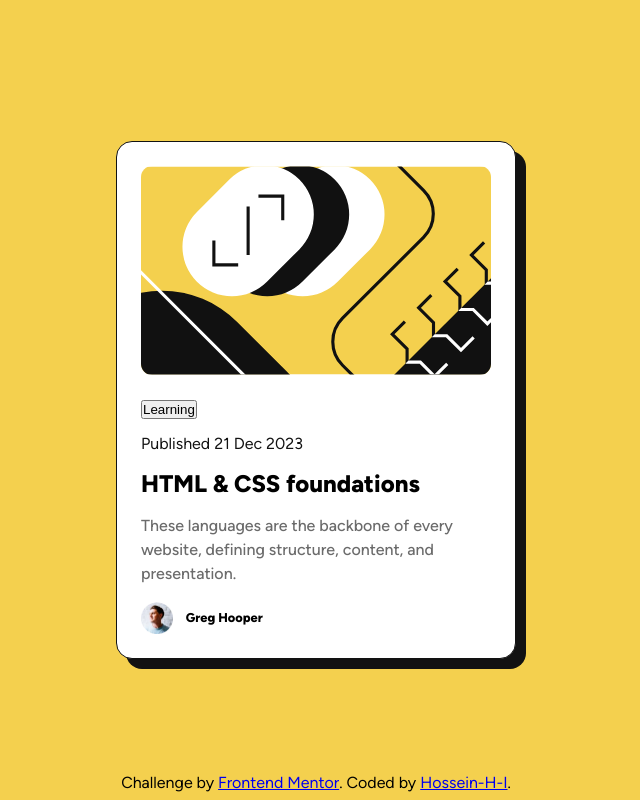
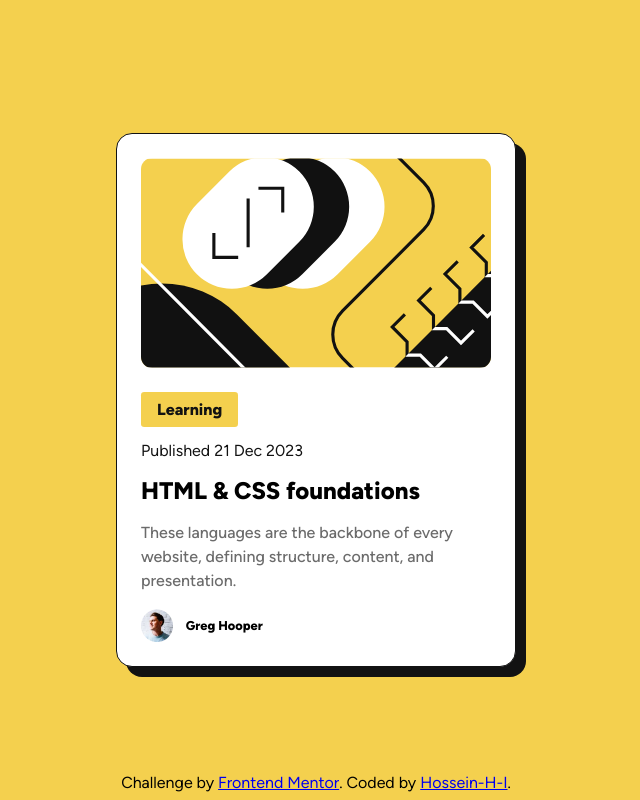
Before and after one commit to Hossein-H-I/Blog-Previw-Card-Main, a plain HTML site: page index.html in a window 1280 px wide. Shown: the whole page, without its empty margins (324-964 px from the left). Drawn offline with Linux system fonts and the light colour scheme.

Commit message:
index.html

```diff
--- a/index.html
+++ b/index.html
@@ -19,7 +19,9 @@
 
 
     <div class="container">
-      <button>Learning</button>
+      <div class="category-name">
+        <p>Learning</p>
+      </div>
 
       <p class="published-date">Published 21 Dec 2023</p>
 
```
